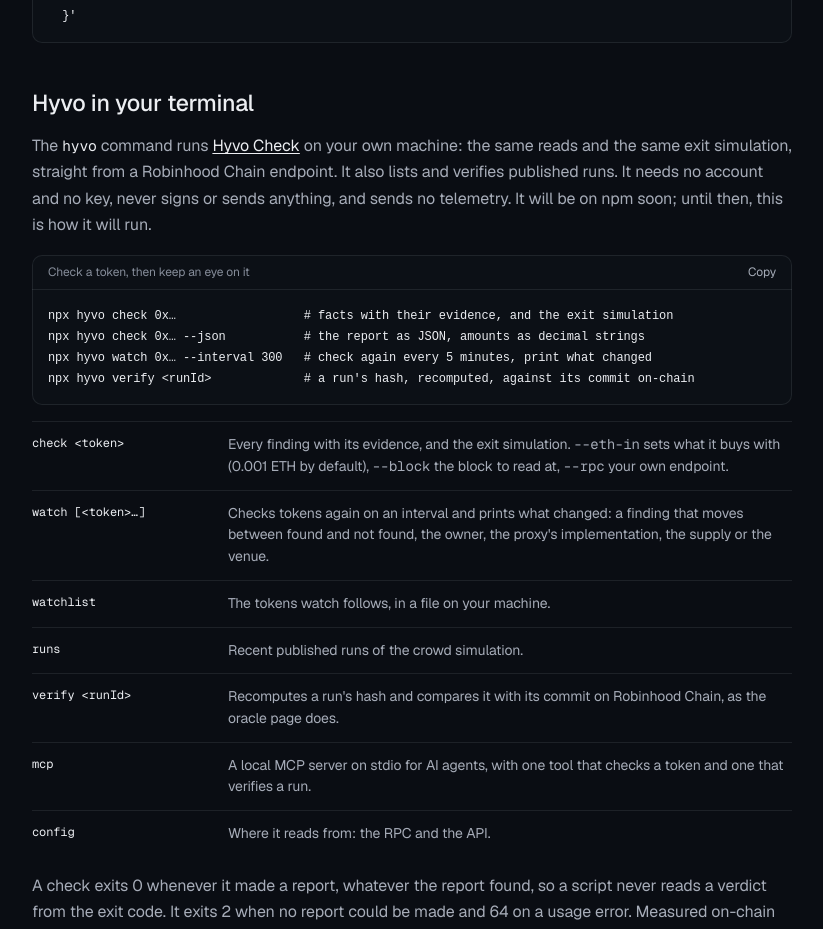
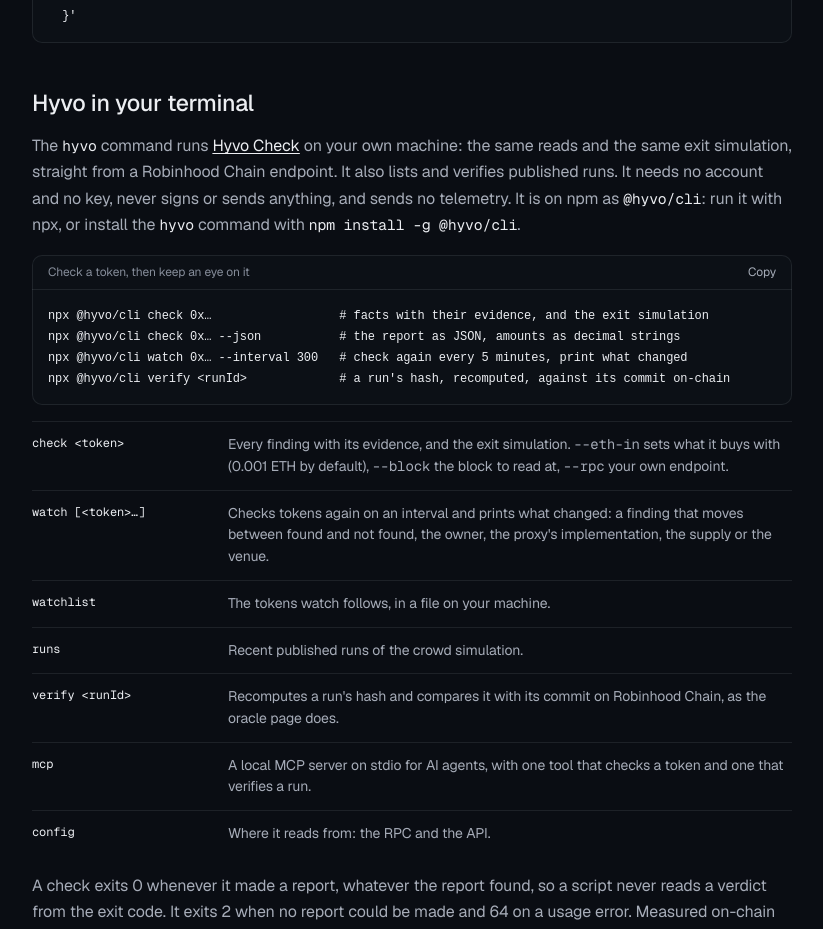
Before and after one commit to hyvorun/hyvo, a React (Vite) app in the folder apps/web/: page /docs in a window 1280 px wide. Shown: the part 4880-5809 px from the top of the page, without its empty margins (256-1079 px from the left). Built offline with nearby package versions, Linux system fonts and the light colour scheme; no server answers.

Commit message:
CLI: publish as @hyvo/cli; the command stays hyvo
npm refused the bare name hyvo as too close to hono and yo. The docs and the MCP
config now run it with npx @hyvo/cli.

Co-Authored-By: Claude Opus 5.5 <noreply@anthropic.com>

```diff
--- a/apps/web/src/pages/DocsPage.tsx
+++ b/apps/web/src/pages/DocsPage.tsx
@@ -273,12 +273,13 @@ for (const finding of report.findings) console.log(finding.severity, finding.tit
             <p>
               The <code className="mono">hyvo</code> command runs <Link to="/check">Hyvo Check</Link> on your own machine: the same reads and the same exit simulation,
               straight from a Robinhood Chain endpoint. It also lists and verifies published runs. It needs no account and no key, never signs or sends anything,
-              and sends no telemetry. It will be on npm soon; until then, this is how it will run.
+              and sends no telemetry. It is on npm as <code className="mono">@hyvo/cli</code>: run it with npx, or install the{" "}
+              <code className="mono">hyvo</code> command with <code className="mono">npm install -g @hyvo/cli</code>.
             </p>
-            <Code label="Check a token, then keep an eye on it">{`npx hyvo check 0x…                  # facts with their evidence, and the exit simulation
-npx hyvo check 0x… --json           # the report as JSON, amounts as decimal strings
-npx hyvo watch 0x… --interval 300   # check again every 5 minutes, print what changed
-npx hyvo verify <runId>             # a run's hash, recomputed, against its commit on-chain`}</Code>
+            <Code label="Check a token, then keep an eye on it">{`npx @hyvo/cli check 0x…                  # facts with their evidence, and the exit simulation
+npx @hyvo/cli check 0x… --json           # the report as JSON, amounts as decimal strings
+npx @hyvo/cli watch 0x… --interval 300   # check again every 5 minutes, print what changed
+npx @hyvo/cli verify <runId>             # a run's hash, recomputed, against its commit on-chain`}</Code>
             <dl className={styles.terms}>
               <div>
                 <dt className="mono">check &lt;token&gt;</dt>
--- a/packages/cli/package.json
+++ b/packages/cli/package.json
@@ -1,5 +1,5 @@
 {
-  "name": "hyvo",
+  "name": "@hyvo/cli",
   "version": "0.1.0",
   "private": false,
   "description": "Hyvo in your terminal: read-only facts about Robinhood Chain tokens with their evidence, and proof of Hyvo's published runs",
@@ -48,5 +48,8 @@
     "esbuild": "0.28.2",
     "typescript": "^7.0.2",
     "vitest": "~5.0.5"
+  },
+  "publishConfig": {
+    "access": "public"
   }
 }
--- a/packages/cli/src/commands/mcp.ts
+++ b/packages/cli/src/commands/mcp.ts
@@ -21,7 +21,7 @@ TOOLS
   verify_run    Recompute a published Hyvo run's hash and compare it with its on-chain commit
 
 Register it with an MCP client as a stdio server, for example:
-  { "mcpServers": { "hyvo": { "command": "npx", "args": ["-y", "hyvo", "mcp"] } } }
+  { "mcpServers": { "hyvo": { "command": "npx", "args": ["-y", "@hyvo/cli", "mcp"] } } }
 
 Read-only: no tool signs or sends anything, and hyvo holds no key.
 `;
```
Also changed, not shown: packages/cli/README.md, 2 other files (tests, documents, lock files or other folders).
